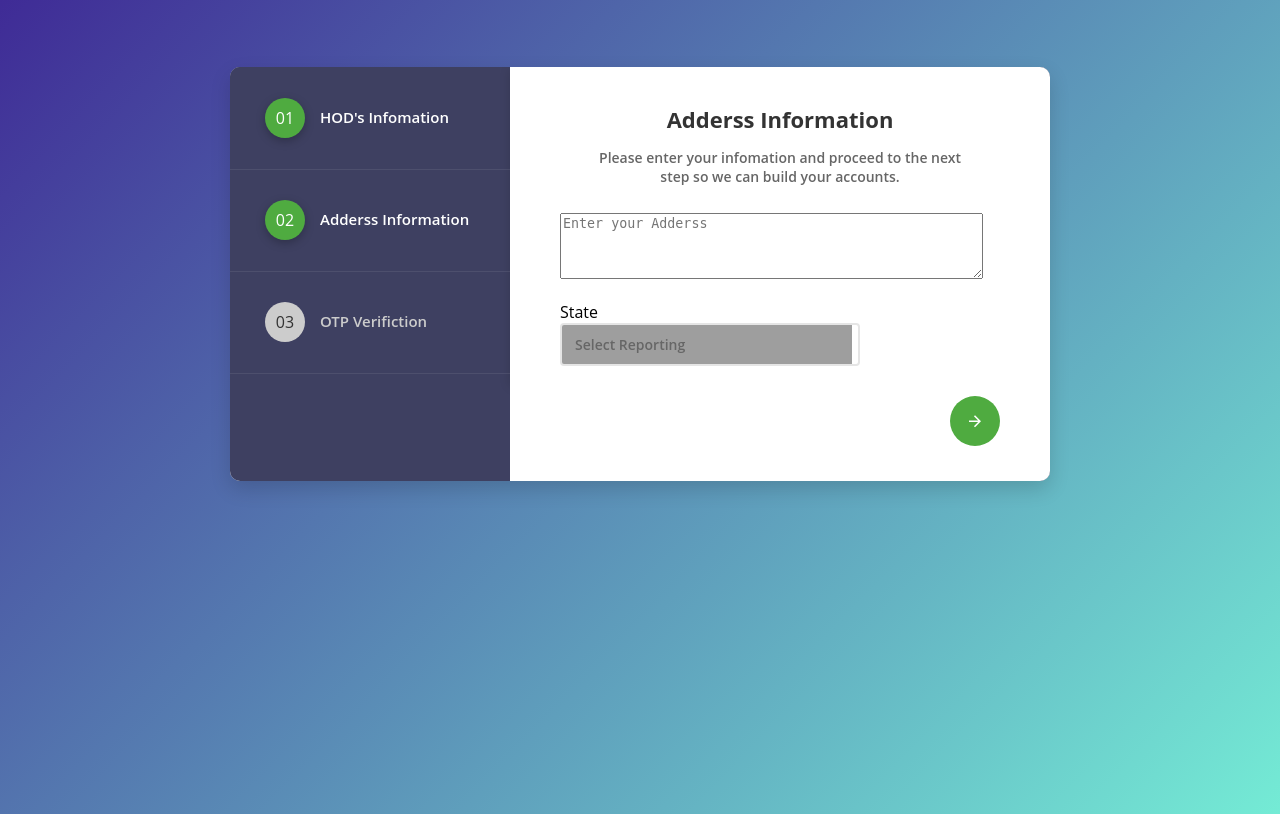
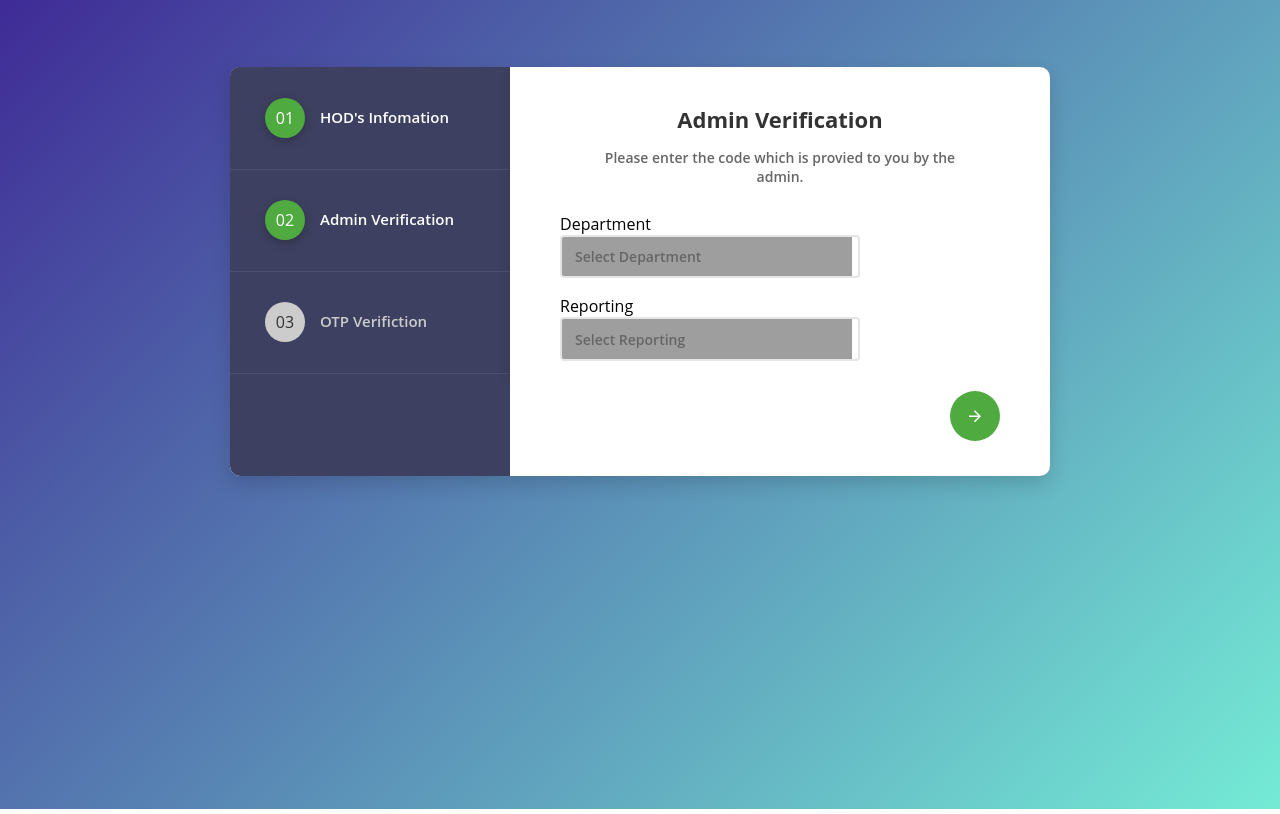
Before and after one commit to virajchikhale/student_manage, a PHP site: page /hod_reg.php in a window 1280 px wide, after a click that opens the changed part. Run offline with PHP 8.4, Linux system fonts and the light colour scheme; tables that the repository leaves empty or names only in its code hold one stand-in row (values such as "Sample post"); some web fonts are replaced; grey boxes are pictures that could not be loaded.

Commit message:
hod_reg problem solved

```diff
--- a/registration/hod_reg.php
+++ b/registration/hod_reg.php
@@ -26,11 +26,14 @@
 		$phoneno=$_POST['phoneno'];
 		$password=md5($_POST['password']);
 		$report_to=$_POST['report_to'];
+		$department=$_POST['department'];
 
-		$sqlinsert="insert into hod_reg(first_name, last_name, email,phone,password,report_to)
-		values('".$fname."' , '".$lname."', '".$email."', '".$phoneno."', '".$password."', '".$report_to."')";
+		$sqlinsert="insert into hod_reg(first_name, last_name, email,phone,password,report_to,department_id)
+		values('".$fname."' , '".$lname."', '".$email."', '".$phoneno."', '".$password."', '".$report_to."', '".$department."')";
 		mysql_query($sqlinsert);
-		//echo $sqlinsert;
+		$sql="update department set status='1' where id='".$department."'";
+		mysql_query($sql);
+		// echo $sql;
 		echo "<script> alert('Signed Up Successfully....'); </script>";
 		echo "<script> window.location.href='index.php'; </script>";
 
@@ -104,28 +107,38 @@
 						<!-- SECTION 2 -->
 			            <h2>
 			            	<p class="step-icon"><span>02</span></p>
-			            	<span class="step-text">Adderss Information</span>
+			            	<span class="step-text">Admin Verification</span>
 			            </h2>
 			            <section>
 			                <div class="inner">
 			                	<div class="wizard-header">
-									<h3 class="heading">Adderss Information</h3>
-									<p>Please enter your infomation and proceed to the next step so we can build your accounts.</p>
+									<h3 class="heading">Admin Verification</h3>
+									<p>Please enter the code which is provied to you by the admin.</p>
 								</div>
 								<div class="form-row">
 									<div class="form-holder form-holder-1">
-										<textarea  class="form-control" id="adderss" name="adderss" placeholder="Enter your Adderss" rows="4" cols="50" required></textarea>
+										<label for="state">Department</label>
+										<select class="form-control" id="department" name="department" onchange=selectnone(this.id)>
+										<option value="none">Select Department</option>
+										<?php
+											$resu = mysql_query("select * from department where status='0'");
+											$i = 1;
+											while($row = mysql_fetch_array($resu))
+													{ ?>
+												<option value="<?php echo $row['id']; ?>"><?php echo $row['name']; ?></option>
+											<?php $i++;} ?>
+										</select>
 									</div>
 								</div>
 								<div class="form-row">
 									<div class="form-holder form-holder-1">
-								<label for="state">State</label>
+										<label for="state">Reporting</label>
 										<select class="form-control" id="report_to" name="report_to" onchange=selectnone(this.id)>
 										<option value="none">Select Reporting</option>
 										<?php
-									$res = mysql_query("select * from principal_reg");
+											$resu = mysql_query("select * from principal_reg");
 											$i = 1;
-									while($row = mysql_fetch_array($res))
+											while($row = mysql_fetch_array($resu))
 													{ ?>
 												<option value="<?php echo $row['id']; ?>"><?php echo $row['first_name']; ?></option>
 											<?php $i++;} ?>
@@ -173,7 +186,7 @@
 		  $.ajax({
 			type:'POST',
 			url:'checkmob.php',
-			data:{mob:mob,type:'hod_reg'},
+			data:{mob:mob},
 			success:function(return_data) {
 			  if(return_data == 1){
 				alert('This Number already exist in system');
@@ -231,7 +244,7 @@
             var xmlhttp = new XMLHttpRequest();
             xmlhttp.onreadystatechange = function() {
                 }
-                xmlhttp.open("GET", "../email/email_base.php?q="+str+"&otp="+return_data+"&type=reg_otp&position=hod", true);
+                xmlhttp.open("GET", "../email/email_base.php?q="+str+"&otp="+return_data+"&type=reg_otp&position=teacher", true);
                 xmlhttp.send();
                 //alert(return_data);
             alert('We have sent OTP to '+str);
@@ -242,6 +255,8 @@
         }
       });
     }
+
+
 
 	function otp() {
       var raw = $('#otp').val();
@@ -286,7 +301,7 @@
             var xmlhttp = new XMLHttpRequest();
             xmlhttp.onreadystatechange = function() {
                 }
-                xmlhttp.open("GET", "../email/email_base.php?q="+email+"&type=thanks&position=hod", true);
+                xmlhttp.open("GET", "../email/email_base.php?q="+email+"&type=thanks&position=principal", true);
                 xmlhttp.send();
           }
 
@@ -295,3 +310,4 @@
 	<script src="../includes/js/jquery.steps.js"></script>
 	<script src="../includes/js/main_steps.js"></script>
 </body>
+</html>
--- a/registration/principal_reg.php
+++ b/registration/principal_reg.php
@@ -33,9 +33,6 @@
 		//echo $sqlinsert;
 		echo "<script> alert('Signed Up Successfully....'); </script>";
 		echo "<script> window.location.href='index.php'; </script>";
-
-
-
 
 		}
 	?>
@@ -296,7 +293,7 @@
             var xmlhttp = new XMLHttpRequest();
             xmlhttp.onreadystatechange = function() {
                 }
-                xmlhttp.open("GET", "../email/email_base.php?q="+email+"&type=thanks&position=teacher", true);
+                xmlhttp.open("GET", "../email/email_base.php?q="+email+"&type=thanks&position=principal", true);
                 xmlhttp.send();
           }
 
@@ -305,3 +302,4 @@
 	<script src="../includes/js/jquery.steps.js"></script>
 	<script src="../includes/js/main_steps.js"></script>
 </body>
+</html>
```
Lines whose indentation alone changed are shown as unchanged.
